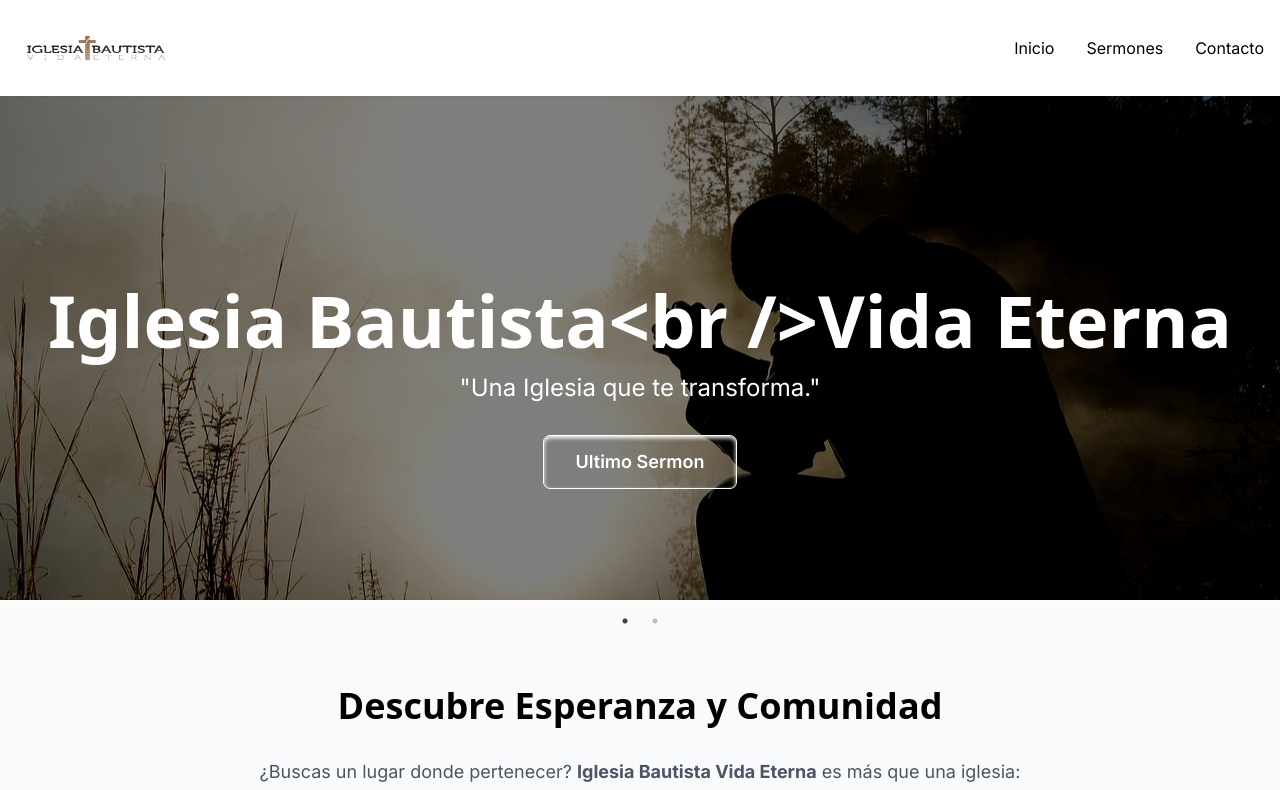
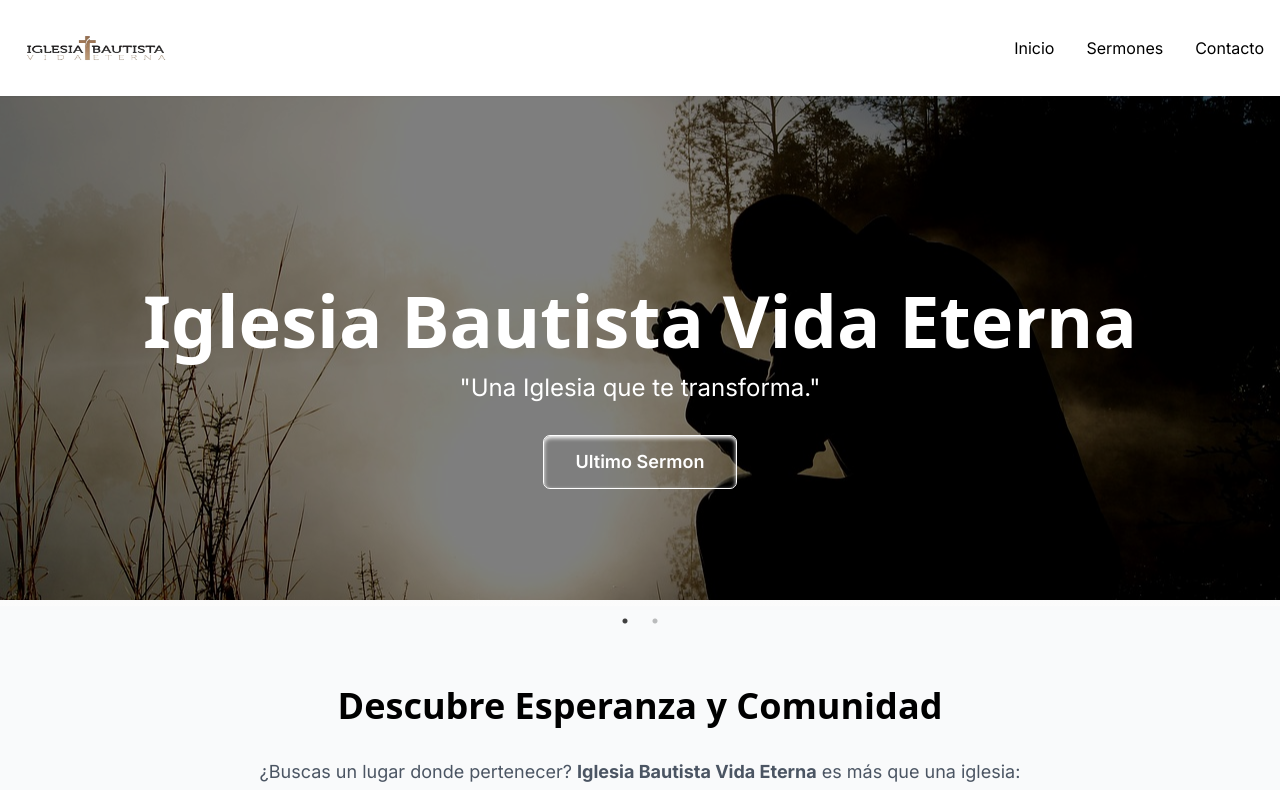
Before and after one commit to VidaEterna714/IBVE, a Next.js app: page / in a window 1280 px wide. Shown: the top 790 px of the page. Built offline with nearby package versions, Linux system fonts and the light colour scheme.

Commit message:
fixed hero text

```diff
--- a/components/Hero.tsx
+++ b/components/Hero.tsx
@@ -8,7 +8,7 @@ import Link from "next/link";
 
 const slides = [
   {
-    title: "Iglesia Bautista<br />Vida Eterna",
+    title: "Iglesia Bautista Vida Eterna",
     subtitle: '"Una Iglesia que te transforma."',
     image: "/hero/hero1.jpg",
     cta: "Ultimo Sermon",
```
